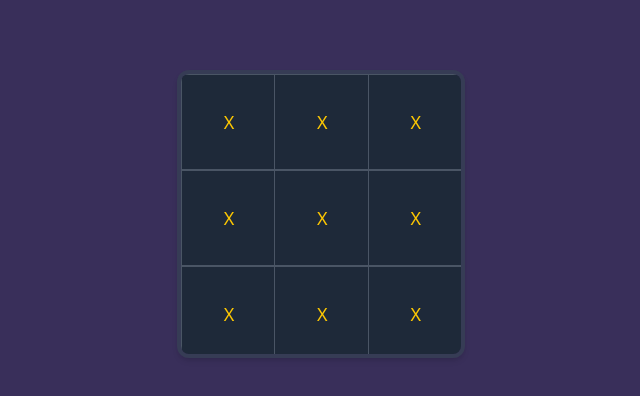
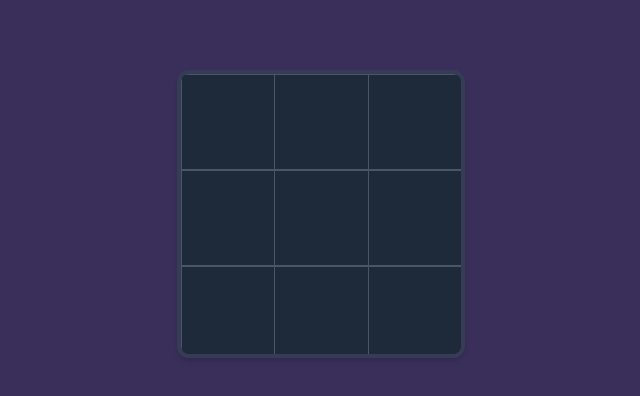
Before and after one commit to Rayissach/react_tictactoe, a React (Vite) app in the folder app/: page / in a window 1280 px wide. Shown: the part 146-542 px from the top of the page, without its empty margins (319-959 px from the left). Built offline with nearby package versions, Linux system fonts and the light colour scheme.

Commit message:
Fixing bugs and issues with updated individual values for each square

```diff
--- a/app/src/App.jsx
+++ b/app/src/App.jsx
@@ -1,5 +1,5 @@
 import React, { useState } from 'react'
-import Board from './components/Square'
+import Board from './components/Board'
 import './App.css'
 
 function App() {
--- /dev/null
+++ b/app/src/components/Board.jsx
@@ -0,0 +1,19 @@
+import React, { useState } from 'react'
+
+export default function Board({ value }) {
+    const [squares, setSquares] = useState(Array(9).fill(null))
+    const handlePlayer = (index) => {
+
+    }
+    return (
+        <div>
+            <div className='grid grid-cols-3 gap-0 w-72 h-72  border-gray-700/75 contain rounded-xl overflow-clip border-4 shadow-md'>
+                {Array.from({length: 9}, (_,index) => (
+                    <button key={index} className='flex items-center justify-center w-24 h-24 bg-gray-800 text-yellow-400 border border-gray-600 hover:bg-gray-700 transition-all duration-200 active:scale-110' onClick={() => handlePlayer(index)}>
+                        <h1 className='text-lg/7 '>{squares[index]}</h1>
+                    </button>
+                ))}
+            </div>
+        </div>
+    )
+}
--- a/app/src/components/Square.jsx
+++ /dev/null
@@ -1,15 +0,0 @@
-import React, { useState } from 'react'
-
-export default function Board({ value }) {
-    return (
-        <div>
-            <div className='grid grid-cols-3 gap-0 w-72 h-72  border-gray-700/75 contain rounded-xl overflow-clip border-4 shadow-md'>
-                {Array.from({length: 9}, (_,index) => (
-                    <button key={index} className='flex items-center justify-center w-24 h-24 bg-gray-800 text-yellow-400 border border-gray-600 hover:bg-gray-700 transition-all duration-200 active:scale-110'>
-                        <h1 className='text-lg/7 '>{value}</h1>
-                    </button>
-                ))}
-            </div>
-        </div>
-    )
-}
```
